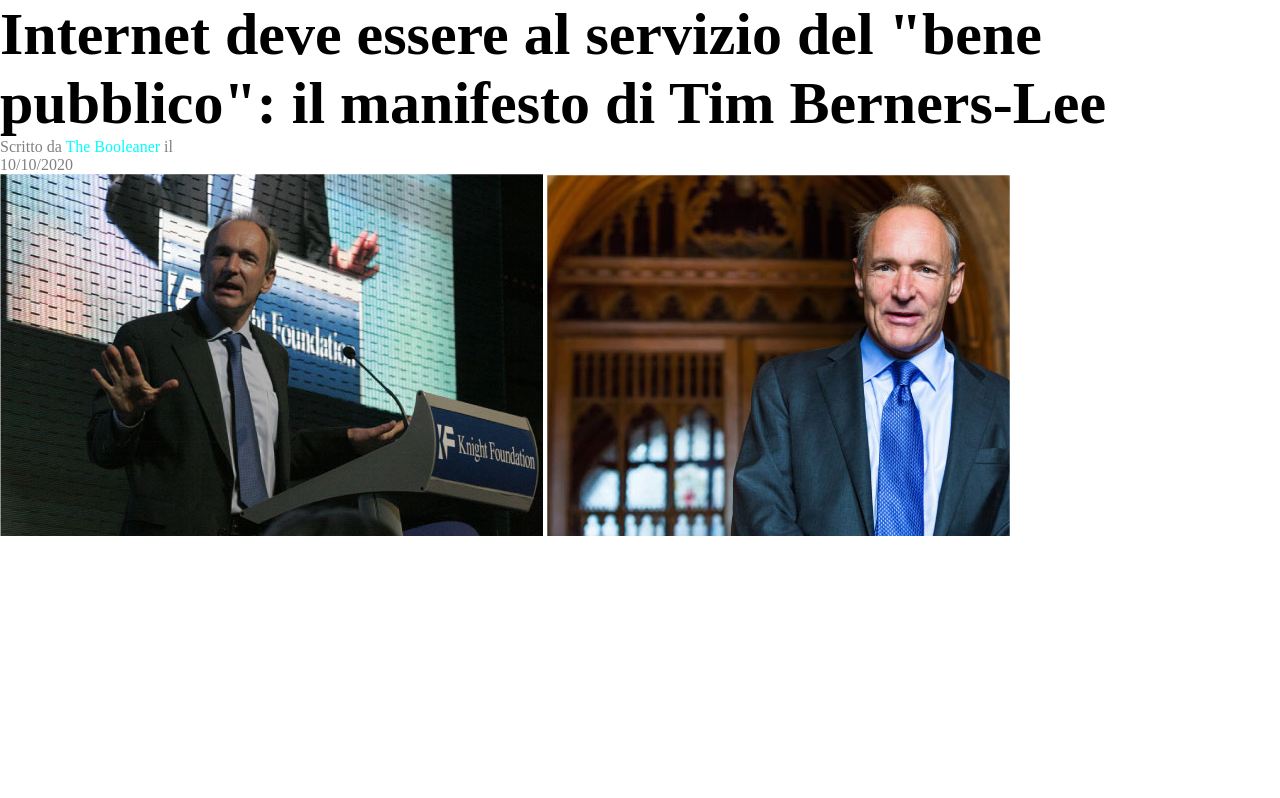
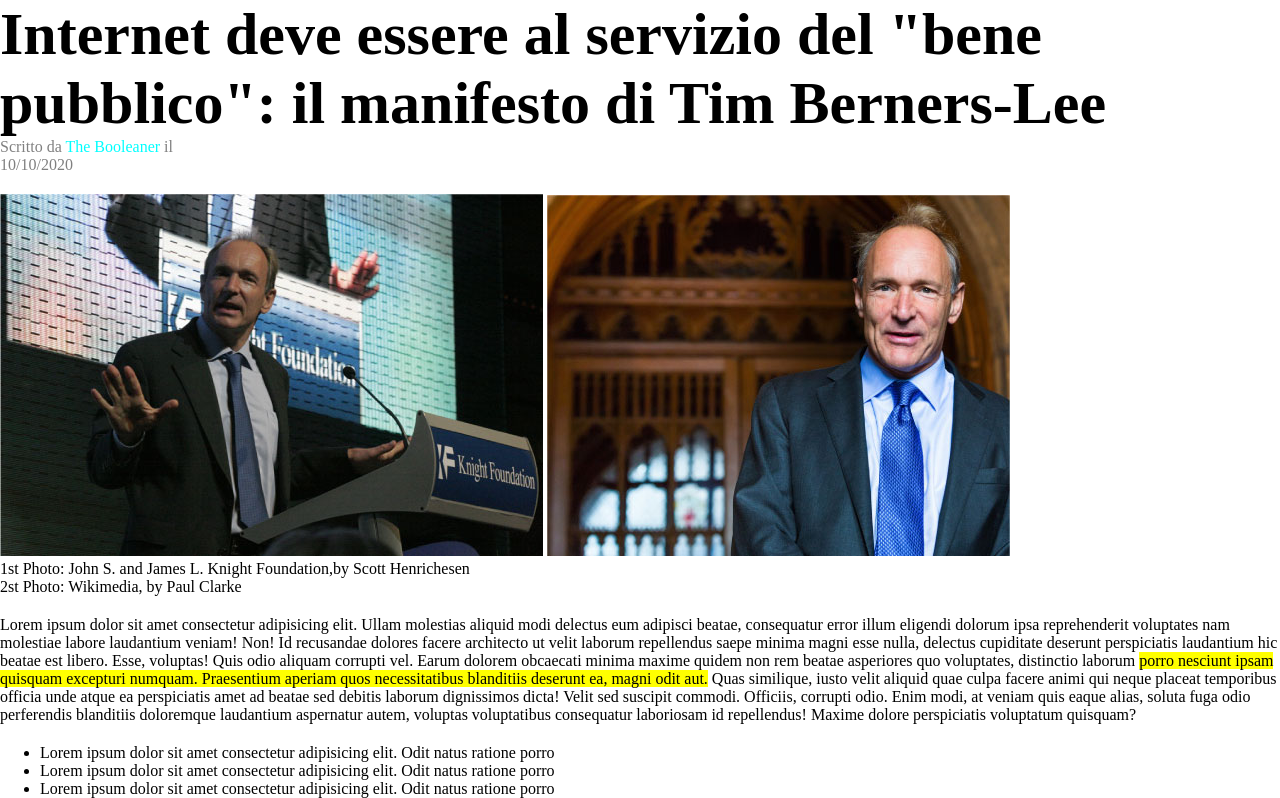
Before and after one commit to GiulioDangelo/html-css-booleaner, a plain HTML site: page index.html in a window 1280 px wide. Shown: the part 130-928 px from the top of the page. Before the commit the page ends 800 px from the top, so only its background shows below. Drawn offline with Linux system fonts and the light colour scheme.

Commit message:
add p and ul

```diff
--- a/index.html
+++ b/index.html
@@ -21,6 +21,24 @@
             <img src="img/tim-1.jpg" alt="tim">
             <img src="img/tim-2.jpg" alt="tim">
         </section>
+
+        <div class="credits">1st Photo: John S. and James L. Knight Foundation,by Scott Henrichesen</div>
+        <div class="credits">2st Photo: Wikimedia, by Paul Clarke</div>
+
+
+        <p class="lorem">Lorem ipsum dolor sit amet consectetur adipisicing elit. Ullam molestias aliquid modi delectus eum adipisci beatae, consequatur error illum eligendi dolorum ipsa reprehenderit voluptates nam molestiae labore laudantium veniam! Non!
+        Id recusandae dolores facere architecto ut velit laborum repellendus saepe minima magni esse nulla, delectus cupiditate deserunt perspiciatis laudantium hic beatae est libero. Esse, voluptas! Quis odio aliquam corrupti vel.
+        Earum dolorem obcaecati minima maxime quidem non rem beatae asperiores quo voluptates, distinctio laborum <span class="evidenziato">porro nesciunt ipsam quisquam excepturi numquam. Praesentium aperiam quos necessitatibus blanditiis deserunt ea, magni odit aut.</span>
+        Quas similique, iusto velit aliquid quae culpa facere animi qui neque placeat temporibus officia unde atque ea perspiciatis amet ad beatae sed debitis laborum dignissimos dicta! Velit sed suscipit commodi.
+        Officiis, corrupti odio. Enim modi, at veniam quis eaque alias, soluta fuga odio perferendis blanditiis doloremque laudantium aspernatur autem, voluptas voluptatibus consequatur laboriosam id repellendus! Maxime dolore perspiciatis voluptatum quisquam?
+        </p>
+
+        <ul class="lorem">
+            <li>Lorem ipsum dolor sit amet consectetur adipisicing elit. Odit natus ratione porro</li>
+            <li>Lorem ipsum dolor sit amet consectetur adipisicing elit. Odit natus ratione porro</li>
+            <li>Lorem ipsum dolor sit amet consectetur adipisicing elit. Odit natus ratione porro</li>
+        </ul>
+
     </main>
 
     <aside></aside>
--- a/style.css
+++ b/style.css
@@ -25,3 +25,11 @@ h1{
 #booleaner{
     color: aqua;
 }
+
+.lorem,.tim-img {
+    padding-top: 20px;
+}
+
+.evidenziato{
+    background-color: yellow;
+}
```
